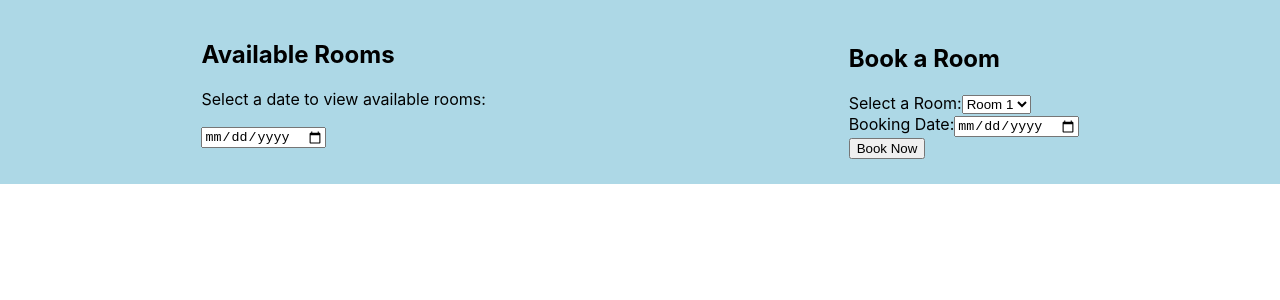
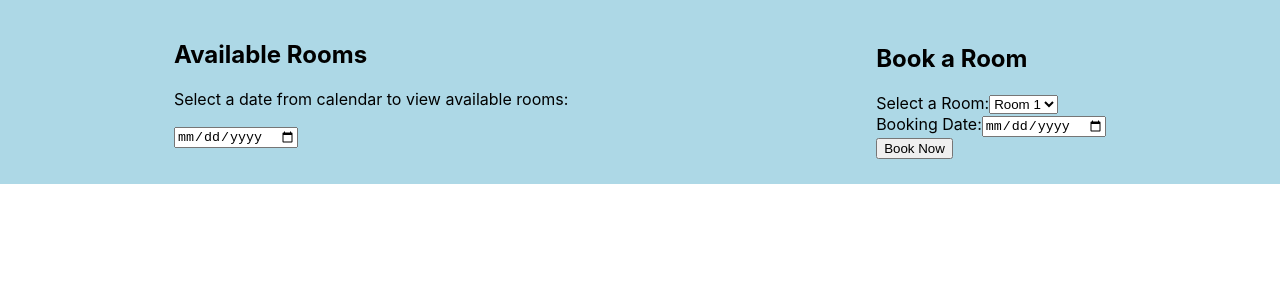
Before and after one commit to Bermet777/meeting-room-booking, a React (Create React App) app: page / in a window 1280 px wide. Shown: the top 300 px of the page. Built offline with nearby package versions, Linux system fonts and the light colour scheme.

Commit message:
rooms list file update

```diff
--- a/src/components/RoomList.js
+++ b/src/components/RoomList.js
@@ -37,7 +37,7 @@ const RoomList = () => {
   return (
     <div>
       <h2>Available Rooms</h2>
-      <p>Select a date to view available rooms:</p>
+      <p>Select a date from calendar to view available rooms:</p>
       <input
         type="date"
         value={selectedDate}
```
